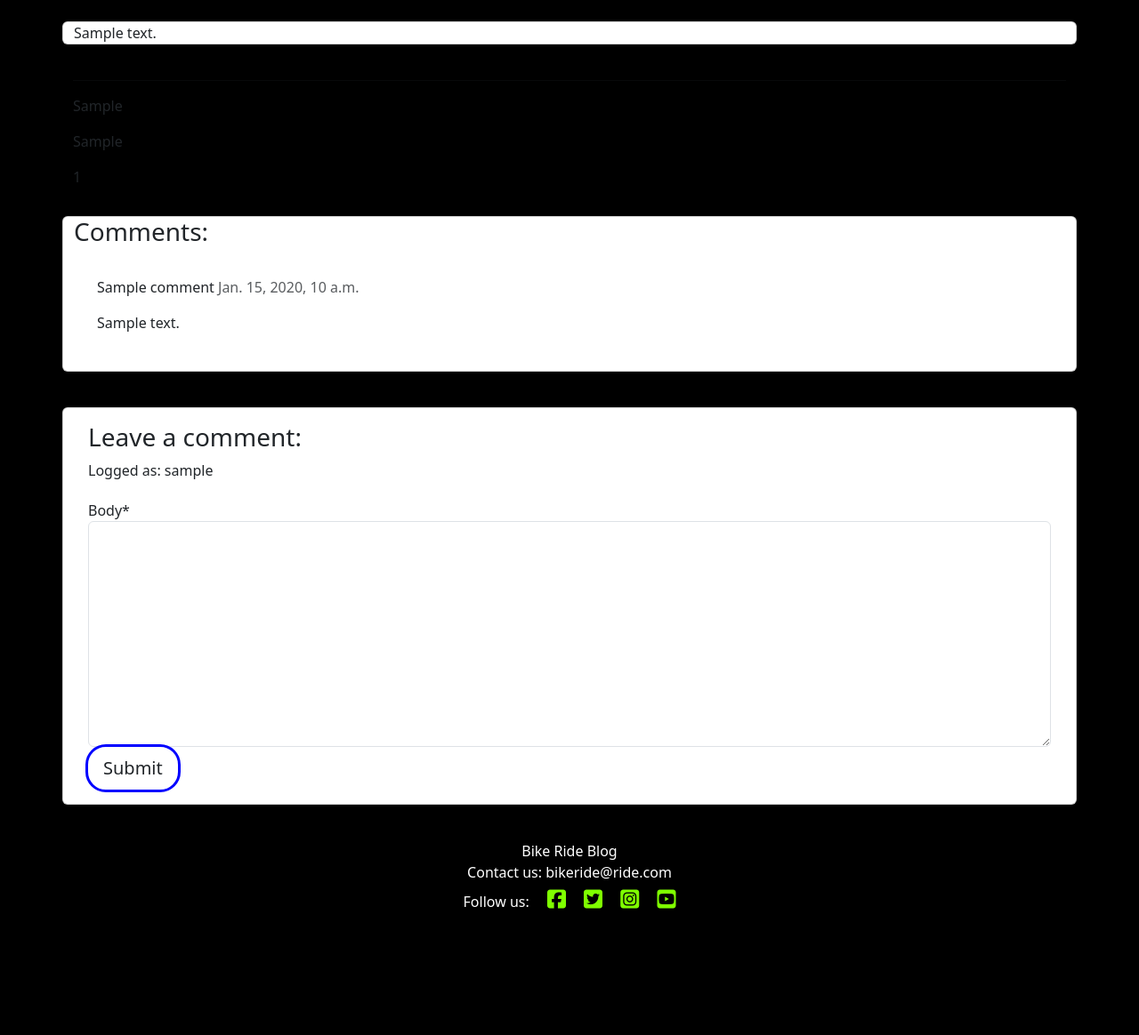
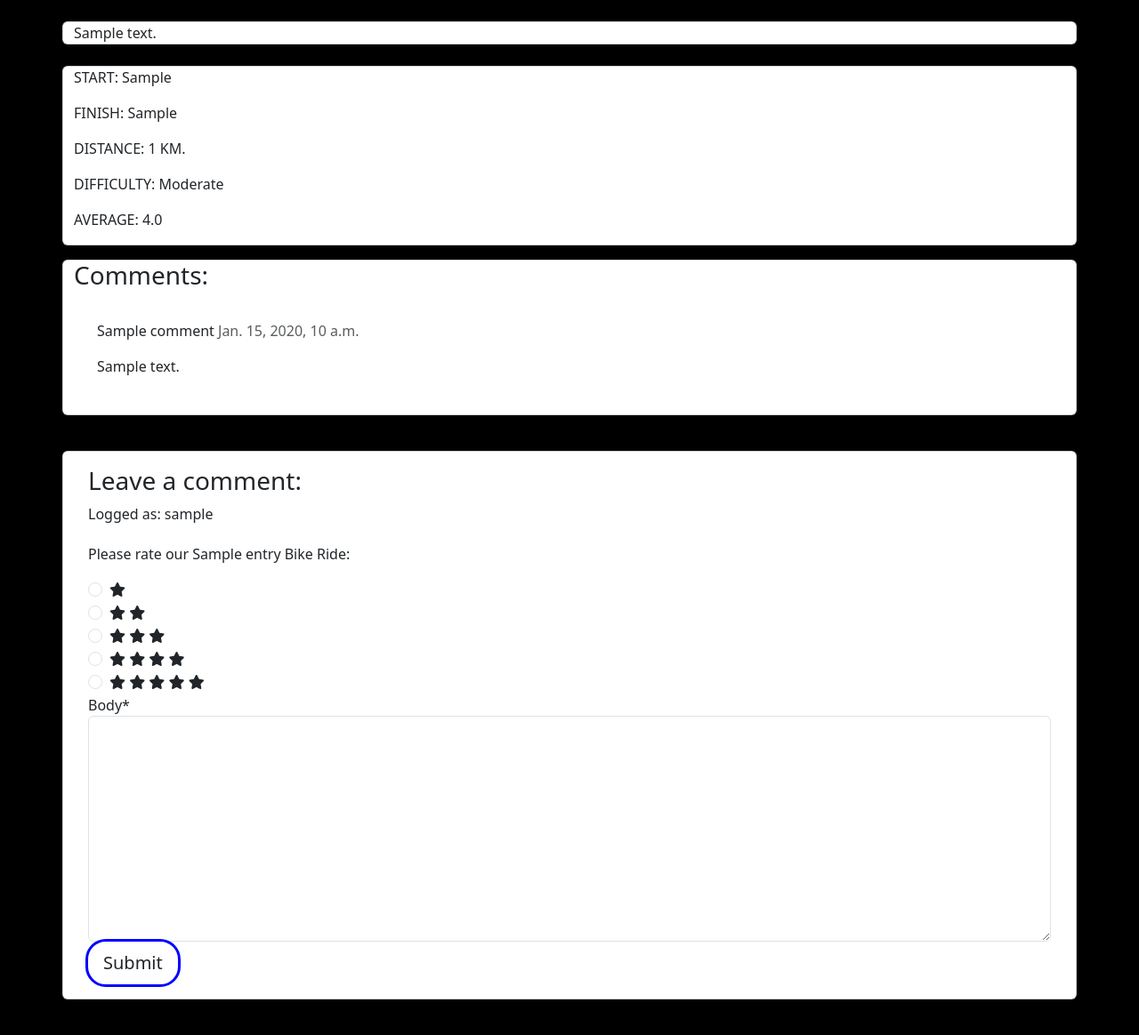
Before and after one commit to deima24/Bike-Ride-v2, a Django app: a page that uses templates/base.html in a window 1280 px wide; the page is wider, and only the part inside the window is pictured. Shown: the part 226-1390 px from the top of that part at 89% size. Before the commit the page ends 1248 px from the top of that part, so only its background shows below. Run offline with Django 4.2, Linux system fonts and the light colour scheme; a user stored in the database is signed in; tables that the repository leaves empty hold one stand-in row (values such as "Sample post"); some libraries are stand-ins or nearby versions.

Commit message:
added rate comments, added posts, updated post models

```diff
--- a/ride/admin.py
+++ b/ride/admin.py
@@ -12,7 +12,8 @@ class EntryAdmin(SummernoteModelAdmin):
         'status',
         'created_on',
         'distance',
-        'status'
+        'status',
+        'difficulty'
     )
 
     search_fields = (
--- a/ride/models.py
+++ b/ride/models.py
@@ -1,8 +1,15 @@
 from django.db import models
 from django.contrib.auth.models import User
 from cloudinary.models import CloudinaryField
+from django.db.models import Avg
 
 STATUS = ((0, "Draft"), (1, "Published"))
+
+diff = [
+    ('Moderate', 'Moderate'),
+    ('Hard', 'Hard'),
+    ('Easy', 'Easy')
+]
 
 class Entry(models.Model):
     """
@@ -21,12 +28,18 @@ class Entry(models.Model):
     content = models.TextField()
     featured_image = CloudinaryField('image', default='placeholder')
     status = models.IntegerField(choices=STATUS, default=0)
+    difficulty = models.CharField(max_length=10, null=True, blank=True, choices=diff)
 
     class Meta:
         ordering = ['-created_on']
 
+    def average_rating(self) -> float:
+        return Rating.objects.filter(entry=self).aggregate(
+            Avg("rating")
+            )["rating__avg"] or 0
+
     def __str__(self):
-        return self.title
+        return f"{self.title}: {self.average_rating()}"
 
 
 class Comment(models.Model):
@@ -48,3 +61,13 @@ class Comment(models.Model):
 
     def __str__(self):
         return f"Comment {self.body} by {self.name}"
+
+
+class Rating(models.Model):
+
+    user = models.ForeignKey(User, on_delete=models.CASCADE)
+    entry = models.ForeignKey(Entry, on_delete=models.CASCADE)
+    rating = models.IntegerField(default=0)
+
+    def __str__(self):
+        return f"{self.entry.title}: {self.rating}"
--- a/ride/views.py
+++ b/ride/views.py
@@ -1,6 +1,6 @@
 from django.shortcuts import render, get_object_or_404
 from django.views import generic, View
-from .models import Entry
+from .models import Entry, Rating
 from .forms import CommentForm
 
 
@@ -18,6 +18,7 @@ class EntryDetail(View):
         queryset = Entry.objects.filter(status=1)
         entry = get_object_or_404(queryset, slug=slug)
         comments = entry.comments.filter(approved=True).order_by('created_on')
+        rating = entry.average_rating
 
         return render (
             request,
@@ -25,6 +26,47 @@ class EntryDetail(View):
             {
                 "entry": entry,
                 "comments": comments,
-                "comment_form": CommentForm()
+                "commented": False,
+                "comment_form": CommentForm(),
+                "rating": rating
             },
         )
+
+
+    def post(self, request, slug, *args, **kwargs):
+
+        queryset = Entry.objects.filter(status=1)
+        entry = get_object_or_404(queryset, slug=slug)
+        comments = entry.comments.filter(approved=True).order_by('created_on')
+        rating = entry.average_rating
+
+        comment_form = CommentForm(data=request.POST)
+
+        if comment_form.is_valid():
+            comment_form.instance.email = request.user.email
+            comment_form.instance.name = request.user.username
+            comment = comment_form.save(commit=False)
+            comment.entry = entry
+            comment.save()
+
+            user_rating = request.POST.get("rating")
+            if user_rating:
+                rating = int(user_rating)
+            Rating.objects.create(
+                entry=entry, user=request.user, rating=rating
+            )
+        else:
+            comment_form = CommentForm()
+
+
+        return render (
+            request,
+            "post_detail.html",
+            {
+                "entry": entry,
+                "comments": comments,
+                "commented": True,
+                "comment_form": CommentForm(),
+                "rating": rating
+            },
+        )
--- a/templates/base.html
+++ b/templates/base.html
@@ -14,6 +14,7 @@
     <title>Bike Ride Blog</title>
     <link href="https://cdn.jsdelivr.net/npm/bootstrap@5.3.0-alpha1/dist/css/bootstrap.min.css" rel="stylesheet" integrity="sha384-GLhlTQ8iRABdZLl6O3oVMWSktQOp6b7In1Zl3/Jr59b6EGGoI1aFkw7cmDA6j6gD" crossorigin="anonymous">
     <link rel="stylesheet" href="{% static 'css/style.css' %}">
+    <link rel="stylesheet" href="https://cdnjs.cloudflare.com/ajax/libs/font-awesome/6.4.0/css/all.min.css">
     <script src="https://kit.fontawesome.com/aad6cd9071.js"
     crossorigin="anonymous"></script>
 </head>
--- a/templates/post_detail.html
+++ b/templates/post_detail.html
@@ -60,16 +60,30 @@
         </div>
     </div>
     <div class="row">
-        <div class="col">
-            <hr>
+        <div class="col card">
+
             <p>
+                START:
                 {{ entry.start }}
             </p>
+
             <p>
+                FINISH:
                 {{ entry.finish }}
             </p>
+
             <p>
+                DISTANCE:
                 {{ entry.distance }}
+                KM.
+            </p>
+            <p>
+                DIFFICULTY:
+                {{ entry.difficulty }}
+            </p>
+            <p>
+                AVERAGE:
+                {{ entry.average_rating|floatformat:1 }}
             </p>
         </div>
     </div>
@@ -113,6 +127,47 @@
                 <p class="card-text">Logged as: {{ user.username }}</p>
                 <!-- Comment form -->
                 <form method="post" style="margin-top: 1.3em;">
+                    <p>Please rate our {{entry.title}} Bike Ride:</p>
+                    <div class="form-check">
+                        <input class="form-check-input" type="radio" name="rating" id="one" value="1">
+                        <label class="form-check-label" for="one">
+                            <i class="fa-solid fa-star"></i>
+                        </label>
+                    </div>
+                    <div class="form-check">
+                        <input class="form-check-input" type="radio" name="rating" id="two" value="2">
+                        <label class="form-check-label" for="two">
+                            <i class="fa-solid fa-star"></i>
+                            <i class="fa-solid fa-star"></i>
+                        </label>
+                    </div>
+                    <div class="form-check">
+                        <input class="form-check-input" type="radio" name="rating" id="three" value="3">
+                        <label class="form-check-label" for="three">
+                            <i class="fa-solid fa-star"></i>
+                            <i class="fa-solid fa-star"></i>
+                            <i class="fa-solid fa-star"></i>
+                        </label>
+                    </div>
+                    <div class="form-check">
+                        <input class="form-check-input" type="radio" name="rating" id="four" value="4">
+                        <label class="form-check-label" for="four">
+                            <i class="fa-solid fa-star"></i>
+                            <i class="fa-solid fa-star"></i>
+                            <i class="fa-solid fa-star"></i>
+                            <i class="fa-solid fa-star"></i>
+                        </label>
+                    </div>
+                    <div class="form-check">
+                        <input class="form-check-input" type="radio" name="rating" id="five" value="5">
+                        <label class="form-check-label" for="five">
+                            <i class="fa-solid fa-star"></i>
+                            <i class="fa-solid fa-star"></i>
+                            <i class="fa-solid fa-star"></i>
+                            <i class="fa-solid fa-star"></i>
+                            <i class="fa-solid fa-star"></i>
+                        </label>
+                    </div>
                     {{ comment_form | crispy }}
                     {% csrf_token %}
                     <button type="submit" class="btn button btn-signup btn-lg post_btn">Submit</button>
--- a/templates/ride.html
+++ b/templates/ride.html
@@ -20,6 +20,7 @@
                 </a>
                 <!-- post author and when it was posted -->
                 <p class="card-text text-muted h6">{{ entry.author }} | {{ entry.created_on}} </p>
+                <P class="card-text">{{ entry.difficulty }}</P>
                 <!-- beggining of the post so reader can read some text before enterint the post -->
                 <p class="card-text">{{ entry.content|slice:":100" }}</p>
 
```
Also changed, not shown: ride/migrations/0002_entry_difficulty.py (added), ride/migrations/0003_rating.py (added).
